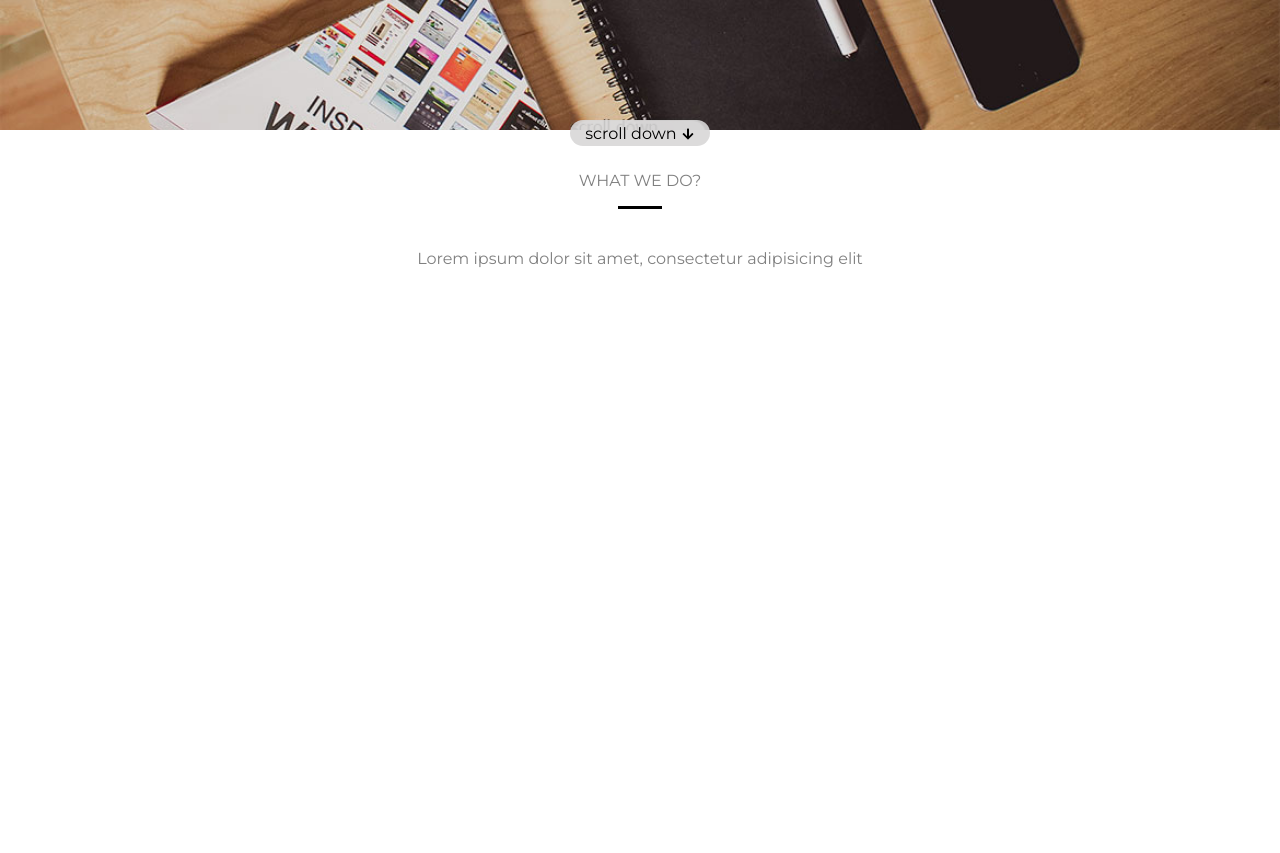
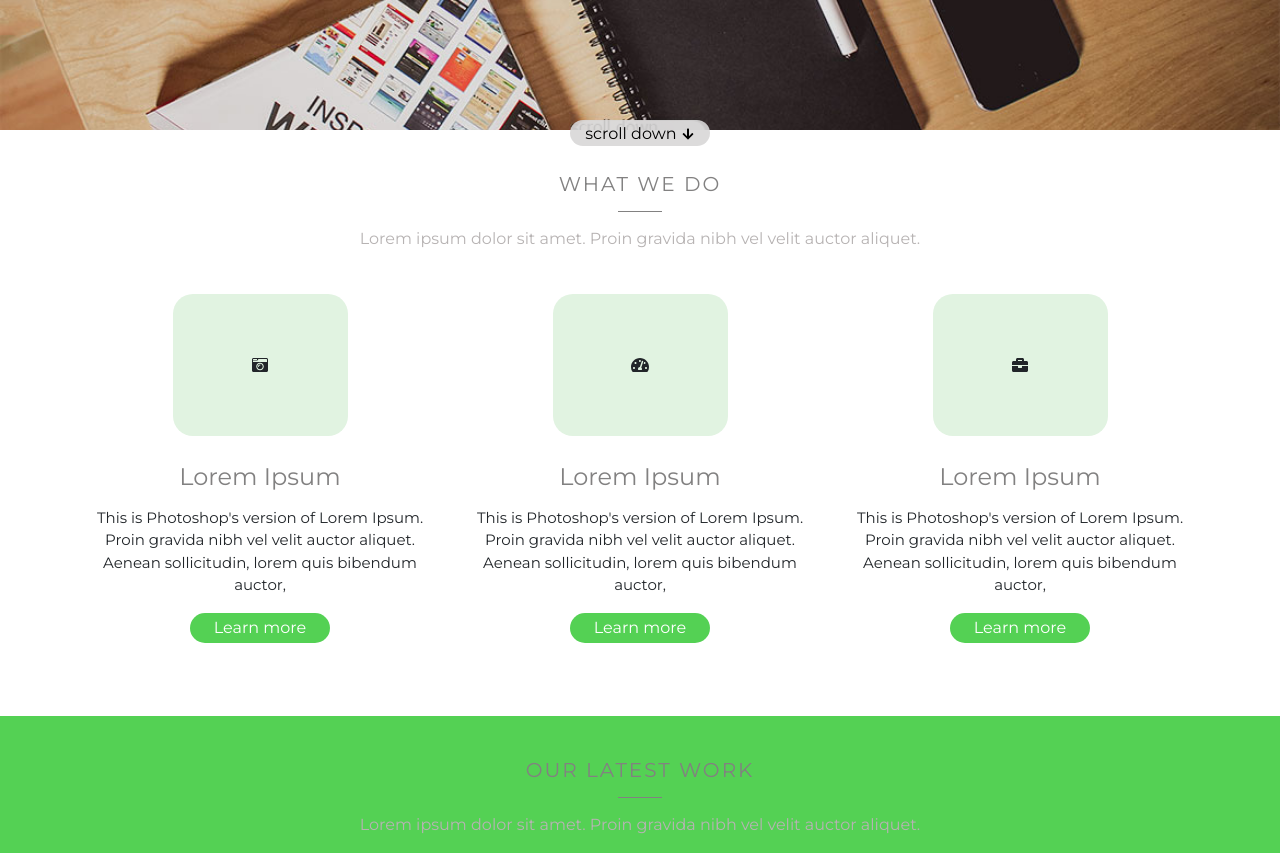
Before and after one commit to Jonathan-Guzman/P2Jguzman, a plain HTML site: page tarea/index.html in a window 1280 px wide. Shown: the part 560-1413 px from the top of the page. Before the commit the page ends 837 px from the top, so only its background shows below. Drawn offline with nearby package versions, Linux system fonts and the light colour scheme.

Commit message:
TAREA COMPLETADA

```diff
--- a/tarea/estilo.css
+++ b/tarea/estilo.css
@@ -118,3 +118,107 @@ background: black;
 .texto{
 	text-align: center;
 }
+
+article a, #centradito a{
+	background: #54d154;
+	color: #fff;
+	text-align: center;
+	display: block;
+	width:205px;
+	height: 49px;
+	border-radius: 30px;
+	padding: 7px 0;
+	font-weight: normal;
+	font-size: 21px;
+	transition: 0.5s ease all;
+}
+.article a, #centradito a{
+	background: #54d154;
+	color: #fff;
+	text-align: center;
+	display: block;
+	width:205px;
+	height: 49px;
+	border-radius: 30px;
+	padding: 7px 0;
+	font-weight: normal;
+	font-size: 21px;
+	transition: 0.5s ease all;
+}
+.article a:hover, #centradito a:hover{
+	text-decoration: none;
+	background: #f34d04;
+	transform: scale(1.05);
+}
+.scroll{
+	background: rgba(255,255,255,0.75);
+	color: #111;
+	text-align: center;
+	width: 80%;
+	height: 25px;
+	border-radius: 25px;
+	display: block;
+	margin: auto;
+	font-size: 16px;
+	font-weight: 300;
+}
+.encabezado h2{
+	padding-top: 42px;
+	font-size: 20px;
+	color: #828181;
+	text-align: center;
+	letter-spacing: 2px;
+}
+.encabezado h2:after{
+	content:"";
+	width: 44px;
+	height: 1px;
+	background: #828181;
+	display: block;
+	margin: 15px auto;
+
+}
+.encabezado p{
+	color: #b7b3b3;
+	font-size: 16px;
+	font-weight: 300;
+	text-align: center;
+}
+.article{margin-bottom: 73px;}
+.article .wrapper-img{
+	width: 50%;
+	height: 142px;
+	background: #e1f3e1;
+	border-radius: 20px;
+	margin: 27px auto;
+	display: flex;
+	align-items: center;
+	justify-content: center;
+}
+.wrapper-img i{
+	color: #54d154;
+	font-size: 80px;
+}
+.article h3{
+	font-size: 24px;
+	color: #828181;
+	font-weight: 400;
+	text-align: center;
+	margin-bottom: 15px;
+
+}
+.article p{
+	font-size: 15px;
+	font-weight: 300;
+	text-align: center;
+}
+.article a{
+	height: 30px;
+	width: 40%;
+	margin: auto;
+	font-size: 16px;
+	padding: 3px 0;
+}
+.bg_verde{
+	background: #54d154;
+}
--- a/tarea/index.html
+++ b/tarea/index.html
@@ -22,9 +22,7 @@
         <li><a href="#">Contact us</a></li>
       </ul>
        </nav>
-
     <div class="col-md-2 offset-md-6">
-
       <form action="#">
         <input type="text" placeholder="Search..." class="buscador">
       </form>
@@ -41,16 +39,46 @@
     </div>
   </header>
   <!-- <a href="#" class="btn btn-danger">Ir a google.com</a> -->
-  <div class="container">
+ <div class="container">
     <div class="row">
-      <div class="col"></div>
-      <div class="col-md-12">
-        <h5 class="wwd">WHAT WE DO?</h5>
-        <hr>
-        <span class="texto"></span>
-        <h5 class="wwd">Lorem ipsum dolor sit amet, consectetur adipisicing elit</h5>
+      <div class="col-8 offset-2 encabezado">
+        <h2>WHAT WE DO</h2>
+        <p>Lorem ipsum dolor sit amet. Proin gravida nibh vel velit auctor aliquet.</p>
       </div>
-      <div class="col"></div>
+    </div>
+    <div class="row">
+      <article class="col article">
+        <div class="wrapper-img">
+          <i class="fas fa-camera-retro"></i>
+        </div>
+        <h3>Lorem Ipsum</h3>
+        <p>This is Photoshop's version  of Lorem Ipsum. Proin gravida nibh vel velit auctor aliquet. Aenean sollicitudin, lorem quis bibendum auctor,</p>
+        <a href="#">Learn more</a>
+      </article>
+      <article class="col article">
+        <div class="wrapper-img">
+          <i class="fas fa-tachometer-alt"></i>
+        </div>
+        <h3>Lorem Ipsum</h3>
+        <p>This is Photoshop's version  of Lorem Ipsum. Proin gravida nibh vel velit auctor aliquet. Aenean sollicitudin, lorem quis bibendum auctor,</p>
+        <a href="#">Learn more</a>
+      </article>
+      <article class="col article">
+        <div class="wrapper-img">
+          <i class="fas fa-briefcase"></i>
+        </div>
+        <h3>Lorem Ipsum</h3>
+        <p>This is Photoshop's version  of Lorem Ipsum. Proin gravida nibh vel velit auctor aliquet. Aenean sollicitudin, lorem quis bibendum auctor,</p>
+        <a href="#">Learn more</a>
+      </article>
+    </div>
+  </div>
+  <div class="container-fluid">
+    <div class="row bg_verde">
+      <div class="col-8 offset-2 encabezado">
+        <h2>OUR LATEST WORK</h2>
+        <p>Lorem ipsum dolor sit amet. Proin gravida nibh vel velit auctor aliquet.</p>
+      </div>
     </div>
   </div>
 </body>
```
